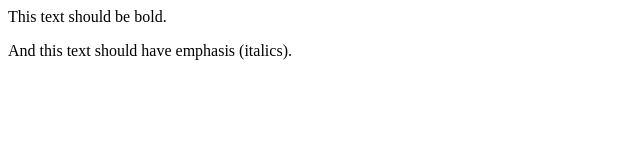
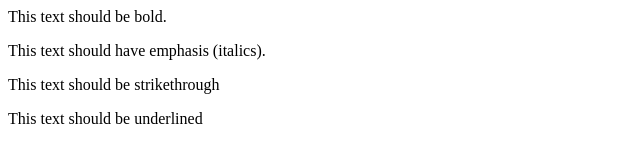
Before and after one commit to rachelsymph/html-assignment1, a plain HTML site: page index.html in a window 1280 px wide. Shown: the whole page, without its empty margins (0-640 px from the left). Drawn offline with Linux system fonts and the light colour scheme.

Commit message:
add more things to do

```diff
--- a/index.html
+++ b/index.html
@@ -1,3 +1,7 @@
 <p>This text should be bold.</p>
 
-<p>And this text should have emphasis (italics).</p>
+<p>This text should have emphasis (italics).</p>
+
+<p>This text should be strikethrough</p>
+
+<p>This text should be underlined</p>
```
